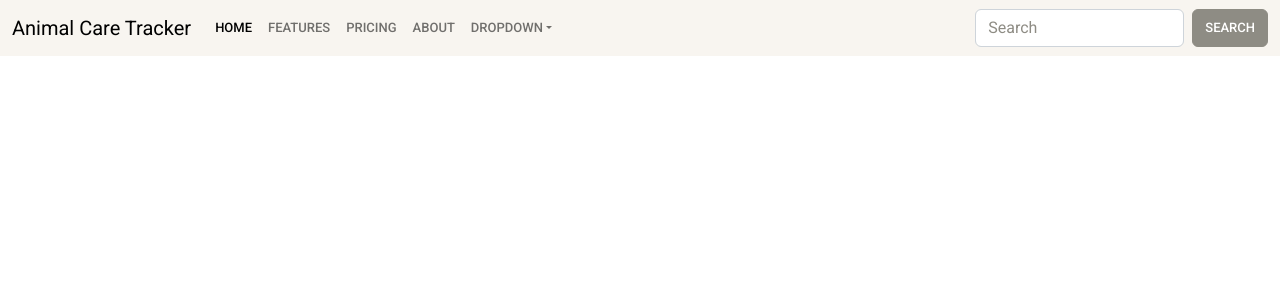
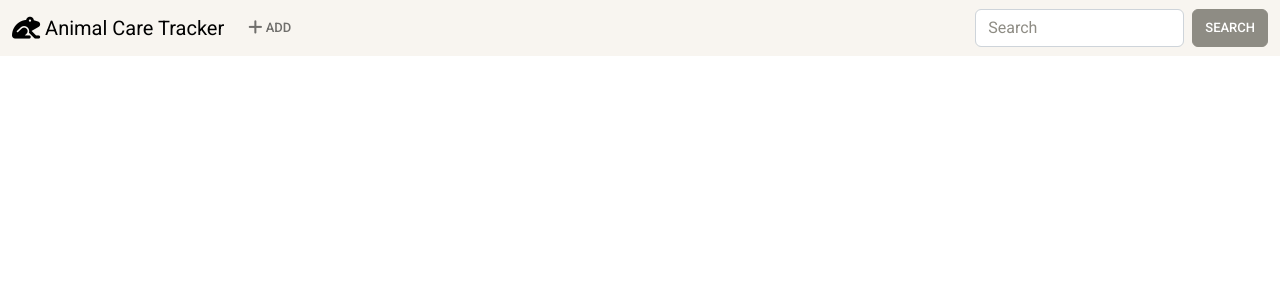
Before and after one commit to NicoGiuliani/pet-care-tracker, a Django app: page / in a window 1280 px wide. Shown: the top 300 px of the page. Run offline with Django 4.2, Linux system fonts and the light colour scheme; data that the repository does not hold is empty; some libraries are stand-ins or nearby versions.

Commit message:
Created base.html and added route for add

```diff
--- a/app/urls.py
+++ b/app/urls.py
@@ -3,4 +3,5 @@ from . import views
 
 urlpatterns = [
   path('', views.index, name='index'),
+  path('add/', views.add, name='add'),
 ]
--- a/app/views.py
+++ b/app/views.py
@@ -6,3 +6,6 @@ def index(request):
   return render(request, 'index.html', {
     'animals': Animal.objects.all()
   })
+
+def add(request):
+  return render(request, 'add.html')
--- /dev/null
+++ b/templates/add.html
@@ -0,0 +1,6 @@
+{% extends './base.html' %}
+{% block body %}
+<div class="card border-dark mb-3">
+  <form></form>
+</div>
+{% endblock %}
--- /dev/null
+++ b/templates/base.html
@@ -0,0 +1,41 @@
+{% load static %}
+<!DOCTYPE html>
+<html lang="en">
+  <head>
+    <title>Animal Care Tracker</title>
+    <link rel="stylesheet" href="{% static 'css/bootstrap.min.css' %}" />
+    <link rel="stylesheet" href="https://cdnjs.cloudflare.com/ajax/libs/font-awesome/6.2.1/css/all.min.css" />
+  </head>
+  <body>
+    <div class="row">
+      <div class="col-12">
+        <nav class="navbar navbar-expand-lg navbar-light bg-light mb-3">
+          <div class="container-fluid">
+            <a class="navbar-brand" href="{% url 'index' %}">
+              <i class="fa-solid fa-frog fa-lg"></i>
+              Animal Care Tracker
+            </a>
+            <button class="navbar-toggler" type="button" data-bs-toggle="collapse" data-bs-target="#navbarColor03" aria-controls="navbarColor03" aria-expanded="false" aria-label="Toggle navigation">
+              <span class="navbar-toggler-icon"></span>
+            </button>
+            <div class="collapse navbar-collapse" id="navbarColor03">
+              <ul class="navbar-nav me-auto">
+                <li class="nav-item">
+                  <a class="nav-link" href="{% url 'add' %}"><i class="fa-solid fa-plus fa-lg"></i> Add</a>
+                </li>
+              </ul>
+              <form class="d-flex">
+                <input class="form-control me-sm-2" type="text" placeholder="Search">
+                <button class="btn btn-secondary my-2 my-sm-0" type="submit">Search</button>
+              </form>
+            </div>
+          </div>
+        </nav>
+        <div class="ms-4 me-4">
+        {% block body %}
+        {% endblock %}
+        </div>
+      </div>
+    </div>
+  </body>
+</html>
--- a/templates/index.html
+++ b/templates/index.html
@@ -1,68 +1,12 @@
-{% load static %}
-<!DOCTYPE html>
-<html lang="en">
-  <head>
-    <title>Animal Care Tracker</title>
-    <link rel="stylesheet" href="{% static 'css/bootstrap.min.css' %}" />
-  </head>
-  <body>
-    <div class="row">
-      <div class="col-12">
-
-        <nav class="navbar navbar-expand-lg navbar-light bg-light mb-3">
-          <div class="container-fluid">
-            <a class="navbar-brand" href="#">Animal Care Tracker</a>
-            <button class="navbar-toggler" type="button" data-bs-toggle="collapse" data-bs-target="#navbarColor03" aria-controls="navbarColor03" aria-expanded="false" aria-label="Toggle navigation">
-              <span class="navbar-toggler-icon"></span>
-            </button>
-            <div class="collapse navbar-collapse" id="navbarColor03">
-              <ul class="navbar-nav me-auto">
-                <li class="nav-item">
-                  <a class="nav-link active" href="#">Home
-                    <span class="visually-hidden">(current)</span>
-                  </a>
-                </li>
-                <li class="nav-item">
-                  <a class="nav-link" href="#">Features</a>
-                </li>
-                <li class="nav-item">
-                  <a class="nav-link" href="#">Pricing</a>
-                </li>
-                <li class="nav-item">
-                  <a class="nav-link" href="#">About</a>
-                </li>
-                <li class="nav-item dropdown">
-                  <a class="nav-link dropdown-toggle" data-bs-toggle="dropdown" href="#" role="button" aria-haspopup="true" aria-expanded="false">Dropdown</a>
-                  <div class="dropdown-menu">
-                    <a class="dropdown-item" href="#">Action</a>
-                    <a class="dropdown-item" href="#">Another action</a>
-                    <a class="dropdown-item" href="#">Something else here</a>
-                    <div class="dropdown-divider"></div>
-                    <a class="dropdown-item" href="#">Separated link</a>
-                  </div>
-                </li>
-              </ul>
-              <form class="d-flex">
-                <input class="form-control me-sm-2" type="text" placeholder="Search">
-                <button class="btn btn-secondary my-2 my-sm-0" type="submit">Search</button>
-              </form>
-            </div>
-          </div>
-        </nav>
-
+{% extends './base.html' %}
+{% block body %}
 {% for animal in animals %}
-        <div class="card border-dark ms-4 me-4 mb-3">
+<div class="card border-dark mb-3">
   <div class="card-header">{{ animal.classification }}</div>
   <div class="card-body">
     <h4 class="card-title">{{ animal.name | capfirst }}</h4>
-            <p class="card-title">{{ animal.common_name | capfirst }} (<i>{{ animal.species | capfirst }})</i></p>
+    <p class="card-title">{{ animal.common_name | capfirst }} <i>({{ animal.species | capfirst }})</i></p>
   </div>
 </div>
 {% endfor %}
-
-
-      </div>
-    </div> <!-- end of row -->
-
-  </body>
-</html>
+{% endblock %}
```
Lines whose indentation alone changed are shown as unchanged.
